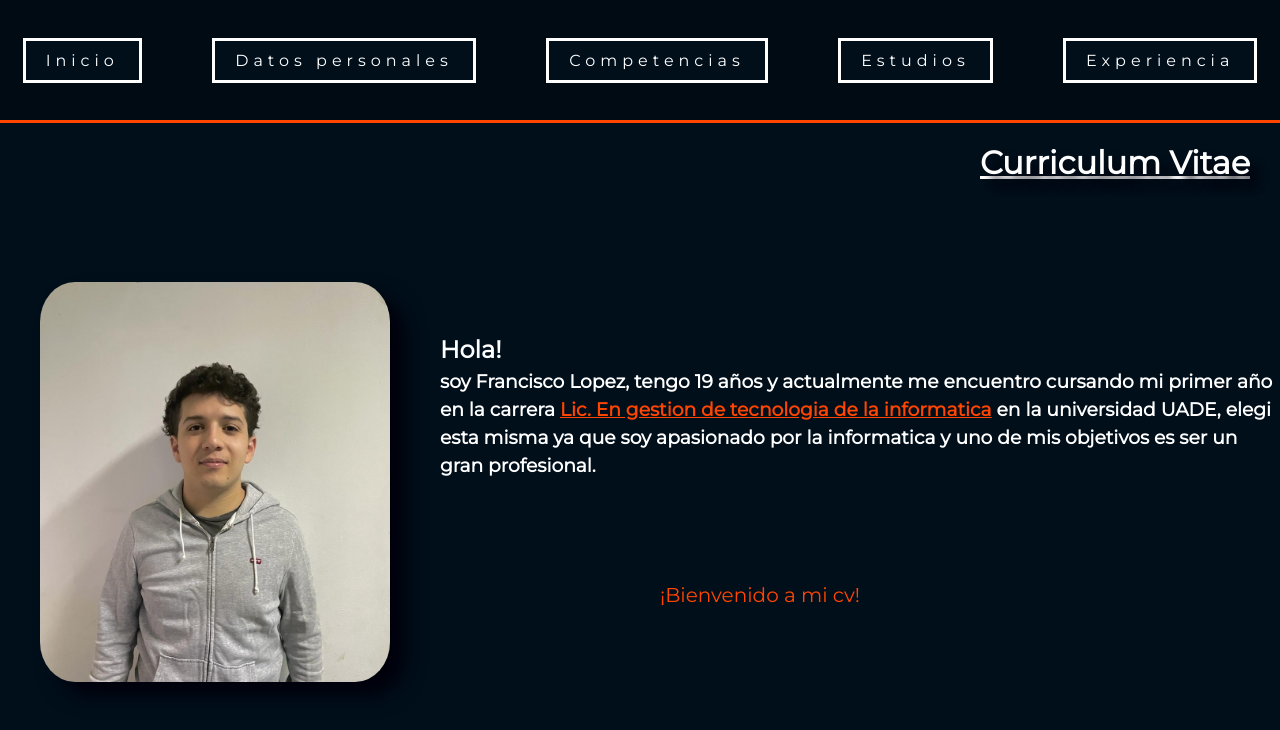
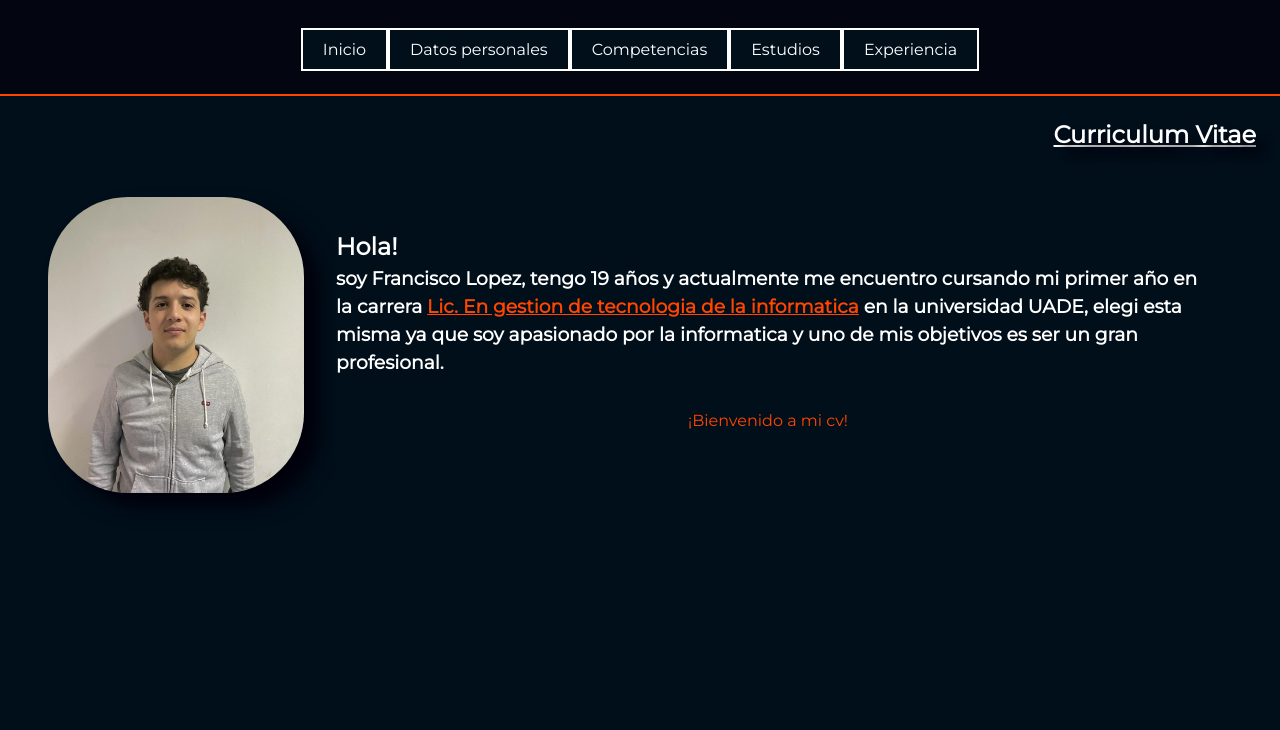
Before and after one commit to francilopez/proyectocv, a plain HTML site: page index.html in a window 1280 px wide. Drawn offline with Linux system fonts and the light colour scheme.

Commit message:
Add files via upload

```diff
--- a/estilo.css
+++ b/estilo.css
@@ -9,6 +9,7 @@
     background-color: #010f1b;
     font-family: 'Montserrat';
     color: white;
+    box-sizing: border-box;
 }
 
 .espacio{
@@ -20,113 +21,140 @@
     color: #ff4500;
 }
 
+main{
+    position: relative;
+}
+
+/* MENU */
 
 
-/* botonera */
+.inicio{
+    background-color:#030611;
+    color: #fff;
+    padding: 1.25rem 1.25rem 0.93rem 1.25rem;
+    border-bottom: 0.15rem solid orangered;
+  }
 
+  #nav-bar {
+    background-color:#030611;
+    width: 100%;
+    display: flex;
+    list-style: none;
+    position: relative;
+    padding: 1.25rem;
+    justify-content: center;
+    overflow: hidden;
+  }
 
   .menu{
-    background-color:#00000040;
+    background-color:#030611;
     display: flex;
-    width: 100%;
-    gap: 25px;
-    flex-wrap: wrap;
-    justify-content: space-around;
     align-items: center;
-    height: 120px;
-    overflow: hidden;
-    border-bottom: 3px solid orangered;
-    top: 0;
   }
 
 
-.btn{
+.menu li {
+    background-color: #030611;
+}
+
+.menu li a {
+text-decoration: none;
+color: #fff;
 position: relative;
+transition: all 0,6s ease;
 padding: 10px 20px;
-    text-decoration: none;
-    letter-spacing: 5px;
-    transition: all 0,6s ease;
-    color: #fff;
+border: 0.15em solid;
 }
-.btn-2{
-    border: 3px solid;
 
-}
-.btn:hover{
-    background-color: #001a2b;
+.menu li a:hover{
     box-shadow: 0 0 20px var(--color);
     border-color: var(--color);
 }
-.btn:active{
+.menu li a:active{
     color: orangered;
 }
 
-
-/* foto*/
+@media (max-width: 767px){
 
 
+    .menu {
+        flex-direction: column;
+        align-items: left;
+      }
 
-.txtfoto{
+      .menu li {
+        padding: 1rem;
+      }
+
+      .menu li a {
+        font-size: 1rem;
+      }
+}
+/* INDEX */
+
+.contenedorI{
 display: flex;
-    text-align: right;
+justify-content: space-around;
+margin: 3rem;
 
 }
 
 .fotocv{
-    height: 400px;
-    width: 350px;
-    margin-left: 40px;
-    margin-top: 100px;
-    display: flex;
-    border-radius: 10%;
+    width: 16rem;
+    height: 40%;
+    border-radius: 5rem;
     box-shadow: 16px 14px 20px #00000b;
-    overflow: hidden;
-    align-items: center;
-    justify-content: center;
+    box-sizing: content-box;
 }
 
+.textoi{
+    margin: 2rem;
+    font-size: 1em;
+    box-sizing: content-box;
+    line-height: 1.5;
+}
 
+.bienvenida{
+    color: orangered;
+    text-align: center;
+    margin: 2em
+}
 
+@media (max-width: 767px){
+.contenedorI, .contenedorDP{
+    flex-direction: column;
+    justify-content: center;
+    align-items: center;
+}
+}
 
 /* titulo cv */
 #encabezado{
     color: white;
     text-align: right;
-    margin-right: 30px;
+    margin-right: 1.5rem;
     text-decoration: underline;
-    margin-top: 20px;
+    margin-top: 1.5rem;
     text-shadow: 10px 10px 10px #00000b;
 }
 
 
 
-/* texto */
+/* datos personales */
 
+.contenedorDP{
+        display: flex;
+        margin: 3rem;
 
-.contenedortexto{
-    color: white;
-    text-align: left;
-    line-height: 3;
-    margin-left: 50px;
-    margin-top: 100px;
 }
 
-
-.contenedortextoi{
-    color: white;
-    text-align: left;
+.textoDP{
+    margin: 3em;
+    font-size: 1em;
+    box-sizing: content-box;
     line-height: 1.5;
-    margin-left: 50px;
-    margin-top: 150px;
 }
 
-.bienvenida{
-    text-align: center;
-    color: orangered;
-    font-size: 20px;
-    margin-top: 100px;
-    margin-right: 200px;
-}
 
 /* competencias */
 
@@ -160,6 +188,7 @@
 }
 .dspC{
     display: flex;
+   margin-left: 2rem;
 }
 #subr{
     text-decoration: underline;
--- a/index.html
+++ b/index.html
@@ -8,28 +8,31 @@
     <link rel="stylesheet" href="estilo.css">
     <link rel="stylesheet" href="https://fonts.googleapis.com/css?family=Montserrat">
 </head>
-<body>
+<body class="index">
+     <!--HEADER-->
+   <section class="inicio">
        <header>
-       <nav class="menu">
-             <a href="index.html" class="btn btn-formulario btn-2">Inicio
-             </a>
-             <a href="datos_personales.html" class="btn btn-formulario btn-2">Datos personales
-             </a>
-             <a href="competencias.html" class="btn btn-formulario btn-2">Competencias
-             </a>
-             <a href="estudios.html" class="btn btn-formulario btn-2">Estudios
-             </a>
-             <a href="experiencia.html" class="btn btn-formulario btn-2">Experiencia
-             </a>
+            <nav>
+                <ul id='nav-bar'>
+                     <span class="menu">
+                           <li><a href="index.html" >Inicio </a></li>
+                           <li><a href="datos_personales.html">Datos personales</a></li>
+                           <li><a href="competencias.html">Competencias </a></li>
+                           <li><a href="estudios.html">Estudios </a></li>
+                           <li><a href="experiencia.html">Experiencia </a></li>
+                     </span>
+                  </ul>
              </nav>
+       </header>
+  </section>
+
+
+  <section>
+       <main>
             <h1 id="encabezado">Curriculum Vitae</h1>
-  </header>
- <main>
-      <div class="txtfoto">
-           <div>
+           <div class="contenedorI">
                  <img src="img/fotocv.jpeg" alt="foto francisco" class="fotocv" >
-           </div>
-       <div class="contenedortextoi">
+                 <div class="textoi">
                       <h2>Hola!</h2>
                      <h3>soy Francisco Lopez, tengo 19 años y actualmente me encuentro cursando mi primer año en la carrera
                       <a class="colorvinc" href="https://www.uade.edu.ar/facultad-de-ingenieria-y-ciencias-exactas/licenciatura-en-gestion-de-tecnologia-de-la-informacion/">Lic. En gestion de tecnologia de la informatica</a>
@@ -38,6 +41,7 @@
                  </div>
            </div>
        </main>
+  </section>
     <footer>
 
     </footer>
```
Also changed, not shown: competencias.html (+16 -15 lines), datos_personales.html (+16 -15 lines), estudios.html (+15 -16 lines), experiencia.html (+15 -16 lines). Lines whose indentation alone changed are shown as unchanged.
